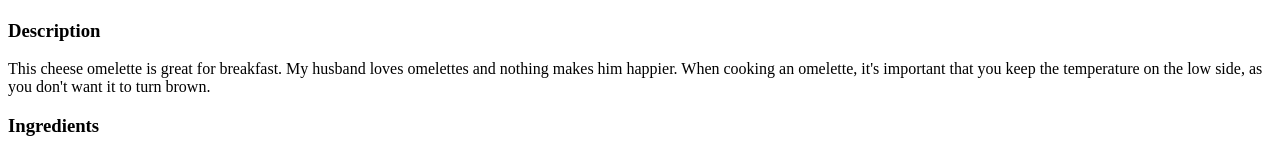
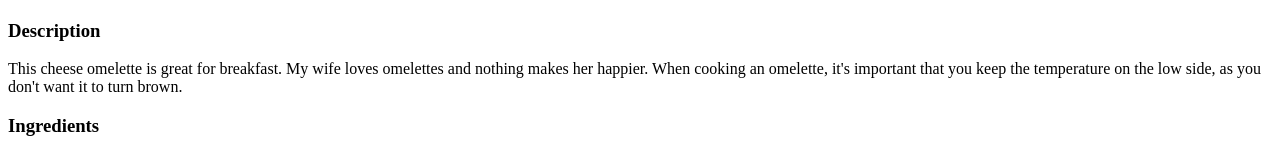
Before and after one commit to FlexBoy2854/odin-recipes, a plain HTML site: page recipes/thehelkaomlette.html in a window 1280 px wide. Shown: the part 383-533 px from the top of the page. Drawn offline with Linux system fonts and the light colour scheme.

Commit message:
index.html

```diff
--- a/recipes/thehelkaomlette.html
+++ b/recipes/thehelkaomlette.html
@@ -9,7 +9,7 @@
     <h1>Tehelka Omlette</h1>
     <img src="https://www.allrecipes.com/thmb/20kC1E3vK_DFFqV4WbjmK-4-dqs=/750x0/filters:no_upscale():max_bytes(150000):strip_icc():format(webp)/5143634-ac5ad80b28f44c53bd0fd6d570f61f0d.jpg">
     <h3>Description</h3>
-    <p>This cheese omelette is great for breakfast. My husband loves omelettes and nothing makes him happier. When cooking an omelette, it's important that you keep the temperature on the low side, as you don't want it to turn brown.</p>
+    <p>This cheese omelette is great for breakfast. My wife loves omelettes and nothing makes her happier. When cooking an omelette, it's important that you keep the temperature on the low side, as you don't want it to turn brown.</p>
     <h3>Ingredients</h3>
     <ul>
         <li>3 large eggs</li>
```
